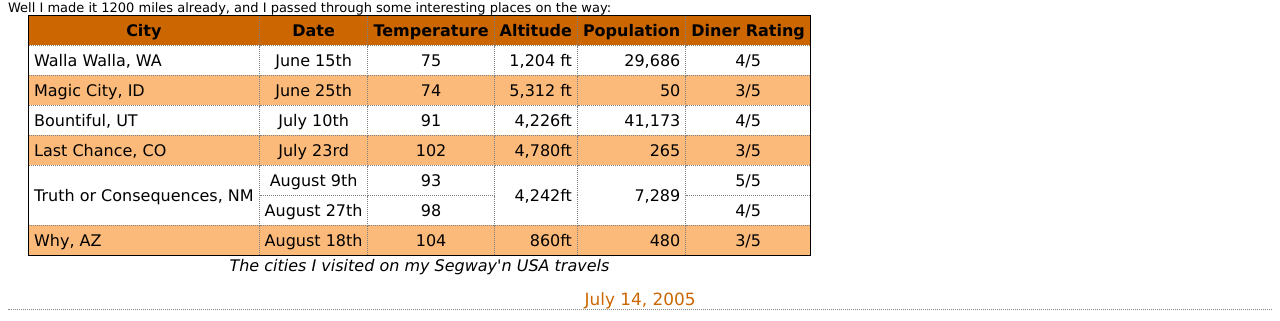
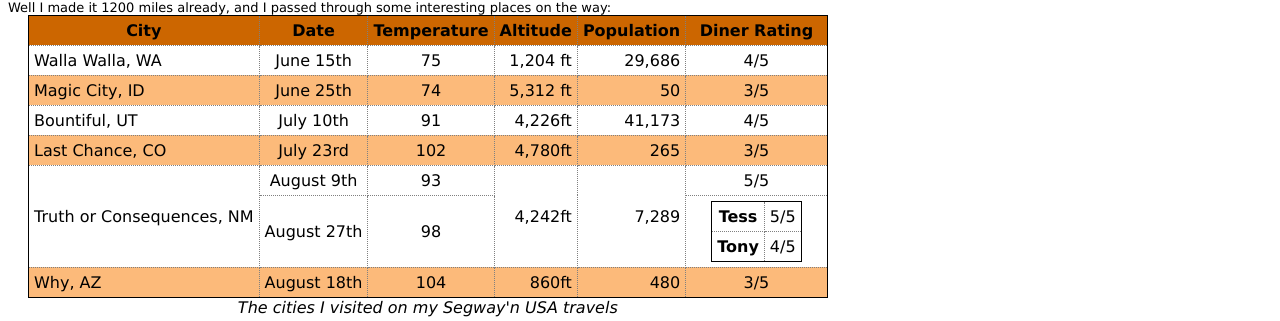
Before and after one commit to CWW15/Head-First-Journal, a plain HTML site: page index.html in a window 1280 px wide. Shown: the part 427-748 px from the top of the page. Drawn offline with Linux system fonts and the light colour scheme.

Commit message:
2 files modified

```diff
--- a/index.html
+++ b/index.html
@@ -16,7 +16,7 @@
   <h2>August 20, 2005
   </h2>
 
-  <img src="https://stackblitz.com/files/head-first-journal/github/CWW15/Head-First-Journal/master/segway1.jpg" />
+  <img src="https://stackblitz.com/files/head-first-journal/github/CWW15/Head-First-Journal/master/segway2.jpg" />
 
   <p>Well I made it 1200 miles already, and I passed through some interesting places on the way:
   <table
@@ -74,7 +74,18 @@
     <tr>
       <td id="center-align">August 27th</td>
       <td id="center-align">98</td>
-      <td id="center-align">4/5</td>
+      <td>
+        <table>
+          <tr>
+            <th>Tess</th>
+            <td> 5/5</td>
+          </tr>
+          <tr>
+            <th> Tony</th>
+            <td> 4/5</td>
+          </tr>
+        </table>
+      </td>
     </tr>
     <tr class="cellcolor">
       <td>Why, AZ</td>
@@ -106,7 +117,7 @@ Of eternity.<br>
   <h2>June 2, 2005
   </h2>
 
-  <img src="https://stackblitz.com/files/head-first-journal/github/CWW15/Head-First-Journal/master/segway2.jpg" />
+  <img src="https://stackblitz.com/files/head-first-journal/github/CWW15/Head-First-Journal/master/segway1.jpg" />
 
   <p>My first day of the trip! I can't believe I finally got everything packed and ready to go. Because I'm on a
     Segway,I wasn't able to bring a whole lot with me:
--- a/styles.css
+++ b/styles.css
@@ -6,8 +6,8 @@ h1,
 h2 {
   font-weight: normal;
   border-bottom: thin dotted #888888;
-  color:#cc6600;
-  text-align:center;
+  color: #cc6600;
+  text-align: center;
 }
 h1 {
   font-size: 170%;
@@ -18,27 +18,36 @@ h2 {
 blockquote {
   font-style: italic;
 }
-table{
-  margin-left:20px;
-  margin-right:20px;
+table {
+  margin-left: 20px;
+  margin-right: 20px;
   border: thin solid black;
-  caption-side:bottom;
-  border-collapse:collapse;
+  caption-side: bottom;
+  border-collapse: collapse;
 }
-td, th{
-  border:thin dotted gray;
-  padding:5px;
+td,
+th {
+  border: thin dotted gray;
+  padding: 5px;
 }
-th{
+th {
   background-color: #cc6600;
 }
-.cellcolor{
-  background-color:#fcba7a;
+.cellcolor {
+  background-color: #fcba7a;
 }
-caption{
-  font-style:italic;
+caption {
+  font-style: italic;
 }
-#center-align{text-align:center;
+#center-align {
+  text-align: center;
 }
-#right-aligned{text-align:right;
+#right-aligned {
+  text-align: right;
 }
+table table th {
+  background-color: white;
+}
+li {
+  list-style-type:
+}
```
